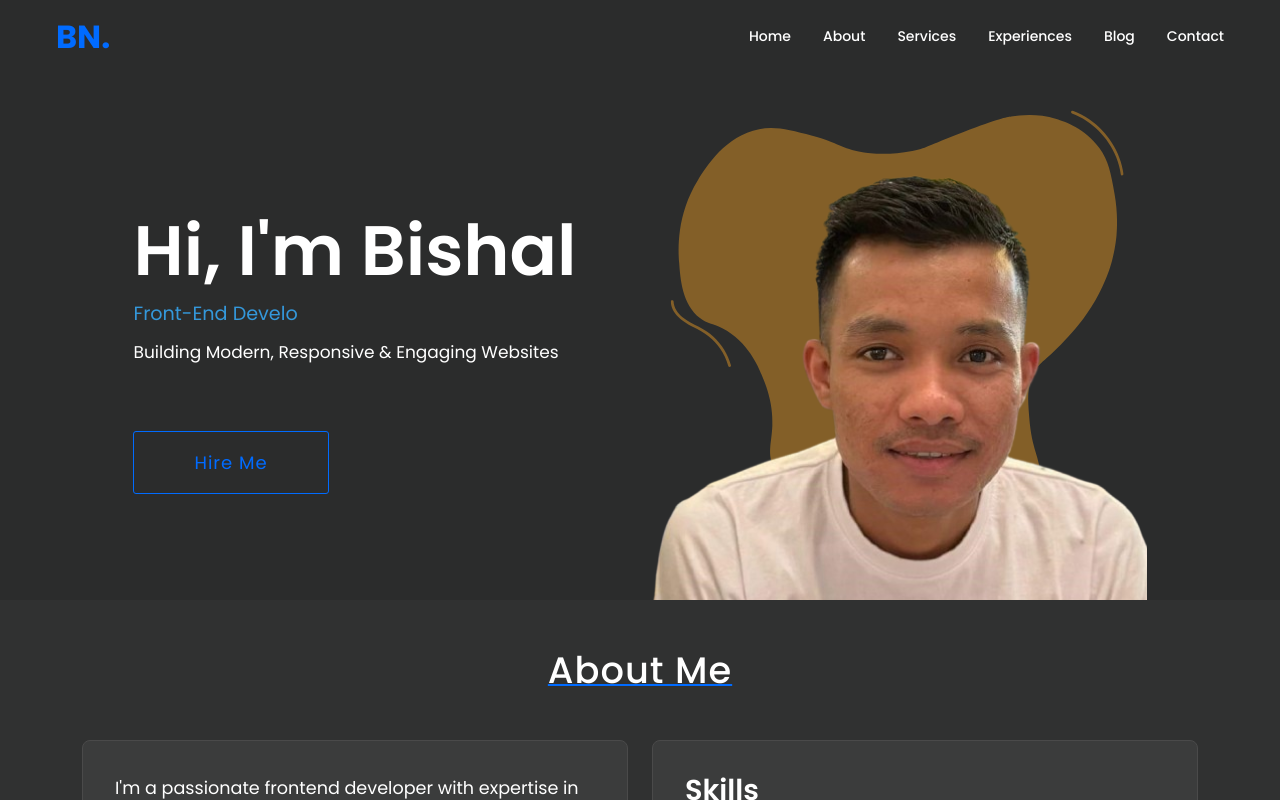
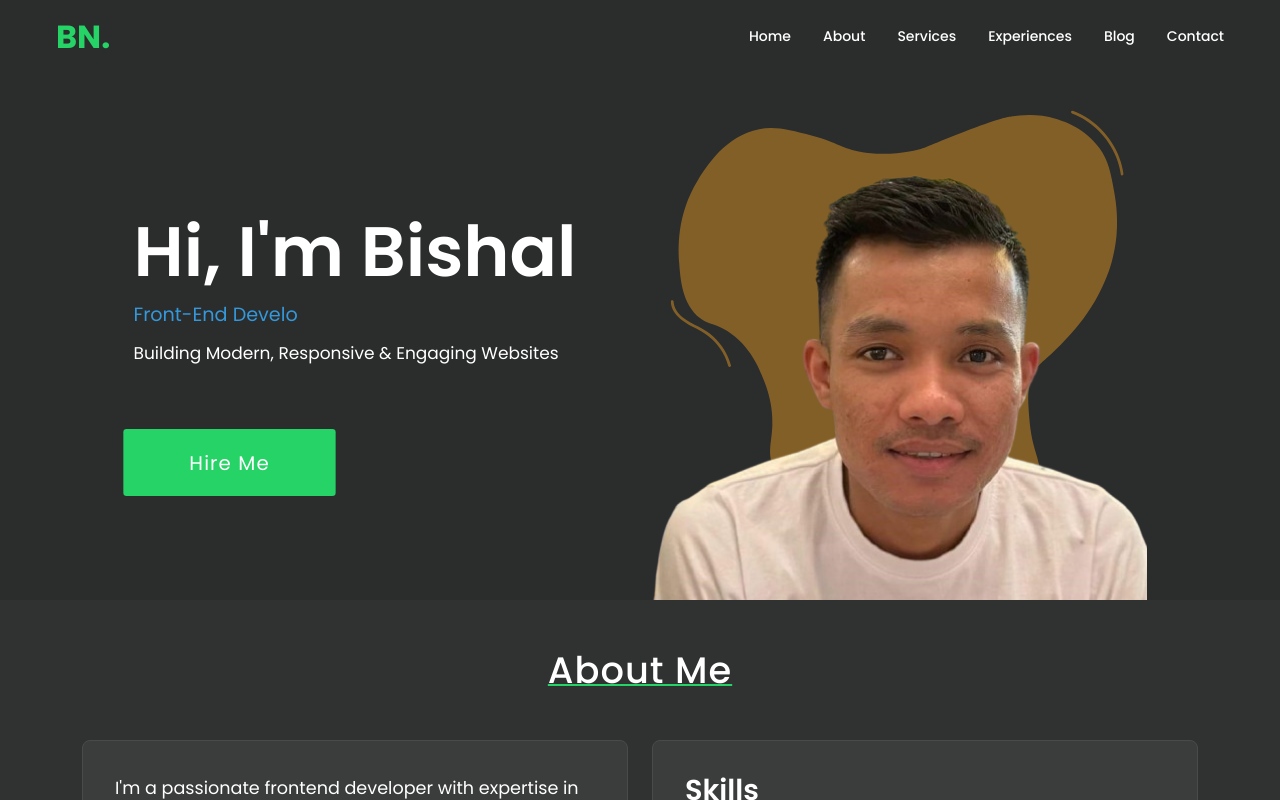
Before and after one commit to Bishal-np/portfolio, a React (Vite) app: page / in a window 1280 px wide. In both pictures the pointer is over the button "Hire Me". Shown: the top 800 px of the page. Built offline with nearby package versions, Linux system fonts and the light colour scheme.

Commit message:
color update

```diff
--- a/src/scss/base/variable.scss
+++ b/src/scss/base/variable.scss
@@ -1,6 +1,6 @@
 :root{
     --primary-color:#2B2C2C;
-    --secondary-color:#006BFF;
+    --secondary-color:#25D366;
     --primary-font: "Poppins", sans-serif;
     --ternary-color:white;
 
--- a/src/scss/layouts/footer.scss
+++ b/src/scss/layouts/footer.scss
@@ -41,10 +41,12 @@
 
             a {
               color: white;
-              transition: color 0.3s ease;
+
 
               &:hover {
-                color: var(--secondary-color);
+               color: var(--secondary-color);
+
+
               }
             }
           }
--- a/src/scss/pages/home.scss
+++ b/src/scss/pages/home.scss
@@ -111,12 +111,14 @@
       .hire-me {
         padding: 20px 60px;
         color: white;
+        background-color: var(--secondary-color);
         border: none;
         letter-spacing: 1px;
         font-size: 18px;
         margin-top: 50px;
         border-radius: 3px;
-        background-color: var(--secondary-color);
+
+        transition: all 0.3s ease;
         @media (max-width: 991px) {
           padding: 10px 30px;
           color: white;
@@ -127,6 +129,7 @@
           margin-bottom: 100px;
           border-radius: 3px;
           background-color: var(--secondary-color);
+          transition: all 0.3s ease;
         }
         @media (max-width: 576px) {
           padding: 5px 10px;
@@ -137,12 +140,15 @@
           margin-bottom: 100px;
           border-radius: 3px;
           background-color: var(--secondary-color);
+          transition: all 0.3s ease;
         }
       }
       .hire-me:hover {
-        background-color: var(--primary-color);
-        border: 1px var(--secondary-color) solid;
-        color: var(--secondary-color);
+        background-color: var(--secondary-color);
+        color: white;
+        transform: scale(1.1);
+
+
       }
     }
     .banner-picture {
@@ -200,9 +206,7 @@
       transition: all 0.3s ease;
 
       &:hover {
-        transform: translateY(-2px);
-        opacity: 0.5;
-
+        transform: scale(1.1);
       }
 
       svg {
@@ -446,6 +450,8 @@
         display: flex;
         align-items: center;
         font-size: 16px;
+        justify-content: center;
+        margin-top: 30px;
 
 
         @media (max-width: 991px) {
@@ -480,10 +486,12 @@
 
               .icon {
                 transition: transform 0.3s;
+
               }
 
               &:hover .icon {
-                transform: scale(1.1);
+                transform: scale(1.5);
+
               }
             }
           }
@@ -573,7 +581,7 @@
 
         &:hover {
           background-color: var(--secondary-color);
-          transform: translateY(-2px);
+          transform: scale(1.1);
         }
 
         @media (max-width: 576px) {
```
